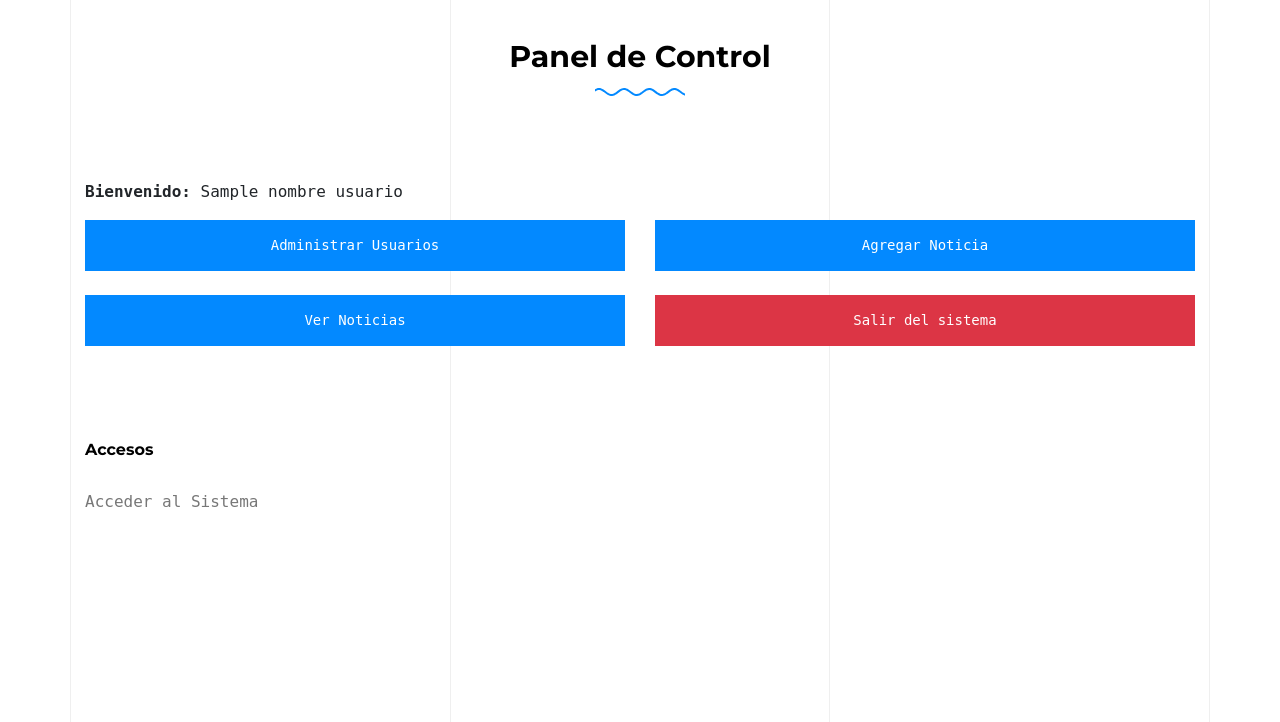
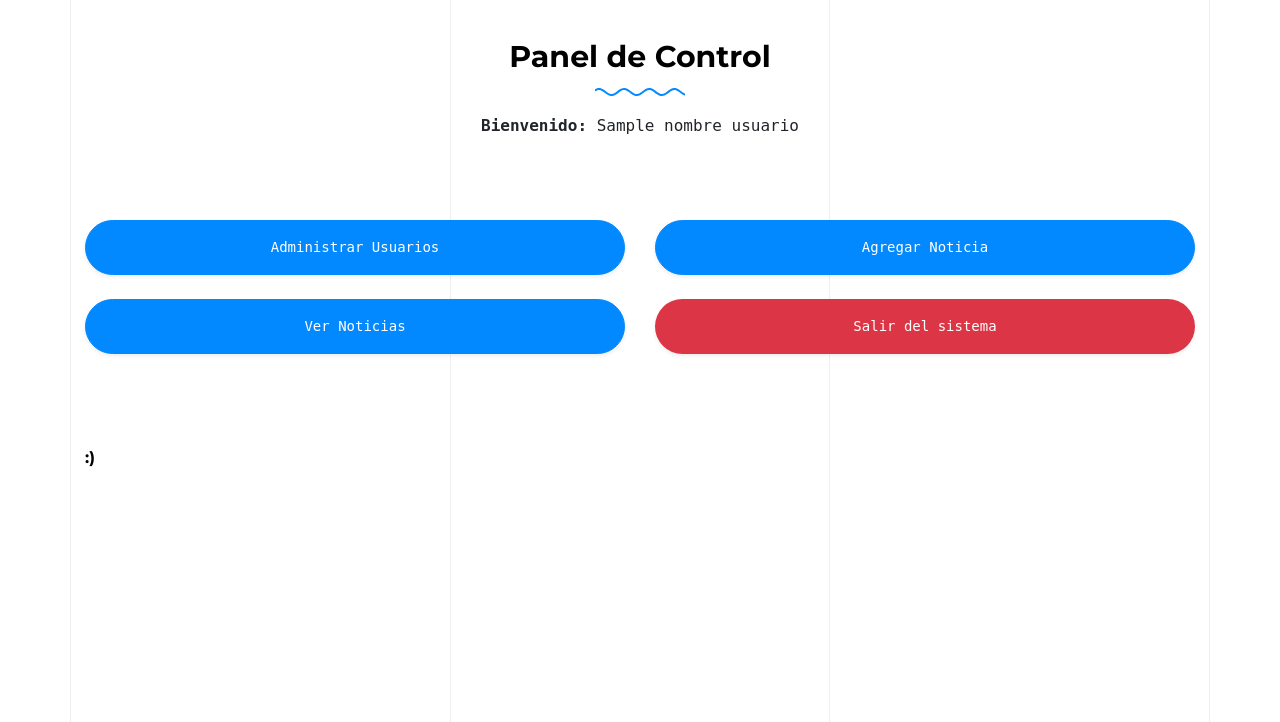
Before and after one commit to sebasgfb/django, a Django app: template CMS/pagina_cms/templates/panel.html in a window 1280 px wide. Shown: the part 78-800 px from the top of the page. Run offline with Django 3.2, Linux system fonts and the light colour scheme; the template is opened without the code that fills it: most values are stand-ins (such as "Sample title", 1, 10 or a date in 2020); some libraries are stand-ins or nearby versions; some web fonts are replaced.

Commit message:
Mejoras visuales

```diff
--- a/CMS/pagina_cms/templates/base.html
+++ b/CMS/pagina_cms/templates/base.html
@@ -94,14 +94,12 @@
       <div class="row">
         <div class="col-lg-3">
           <div class="widget">
-            <h3>Accesos</h3>
+            <h3>:)</h3>
             <ul class="list-unstyled float-left links">
-              <li><a href="{% url 'acceder' %}">Acceder al Sistema</a></li>
             </ul>
           </div> <!-- /.widget -->
         </div> <!-- /.col-lg-3 -->
       </div> <!-- /.row -->
-
     </div>
   </div>
 
--- a/CMS/pagina_cms/templates/inicio.html
+++ b/CMS/pagina_cms/templates/inicio.html
@@ -12,6 +12,7 @@
               <path d="M10,10 L50,100 L90,50" stroke="#0389ff"></path>
             </svg>
           </div>
+          <a href="{% url 'acceder' %}" class="btn btn-primary btn-lg btn-block rounded-pill py-3 px-5 shadow-sm">Acceder al Sistema</a>
         </div>
       </div>
       <div class="row">
--- a/CMS/pagina_cms/templates/panel.html
+++ b/CMS/pagina_cms/templates/panel.html
@@ -11,26 +11,24 @@
                         <path d="M10,10 L50,100 L90,50" stroke="#0389ff"></path>
                     </svg>
                 </div>
+                <p><strong>Bienvenido:</strong> {{nombre_usuario}}</p>
             </div>
         </div>
         <div class="row">
             <div class="col-lg-7 form-group">
                 <label>{{m_error}}</label>
             </div>
-            <div class="col-lg-7">
-                <p><strong>Bienvenido:</strong> {{nombre_usuario}}</p>
+            <div class="col-lg-6 mb-4">
+                <a href="{% url 'verusuario' %}" class="btn btn-primary btn-block rounded-pill py-3 px-4 shadow-sm">Administrar Usuarios</a>
             </div>
             <div class="col-lg-6 mb-4">
-                <a href="{% url 'verusuario' %}" class="btn btn-primary btn-block">Administrar Usuarios</a>
+                <a href="{% url 'agregar_noticia' %}" class="btn btn-primary btn-block rounded-pill py-3 px-4 shadow-sm">Agregar Noticia</a>
             </div>
             <div class="col-lg-6 mb-4">
-                <a href="{% url 'agregar_noticia' %}" class="btn btn-primary btn-block">Agregar Noticia</a>
+                <a href="{% url 'ver_noticias' %}" class="btn btn-primary btn-block rounded-pill py-3 px-4 shadow-sm">Ver Noticias</a>
             </div>
             <div class="col-lg-6 mb-4">
-                <a href="{% url 'ver_noticias' %}" class="btn btn-primary btn-block">Ver Noticias</a>
-            </div>
-            <div class="col-lg-6 mb-4">
-                <a href="{% url 'salir' %}" class="btn btn-danger btn-block">Salir del sistema</a>
+                <a href="{% url 'salir' %}" class="btn btn-danger btn-block rounded-pill py-3 px-4 shadow-sm">Salir del sistema</a>
             </div>
         </div>
     </div>
```
Also changed, not shown: CMS/db.sqlite3.
